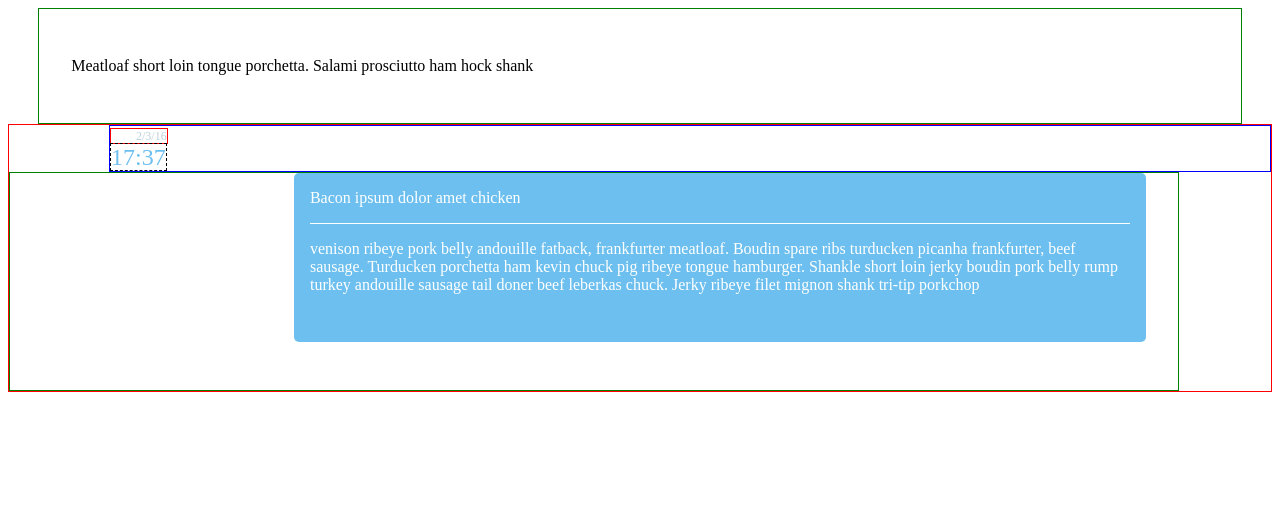
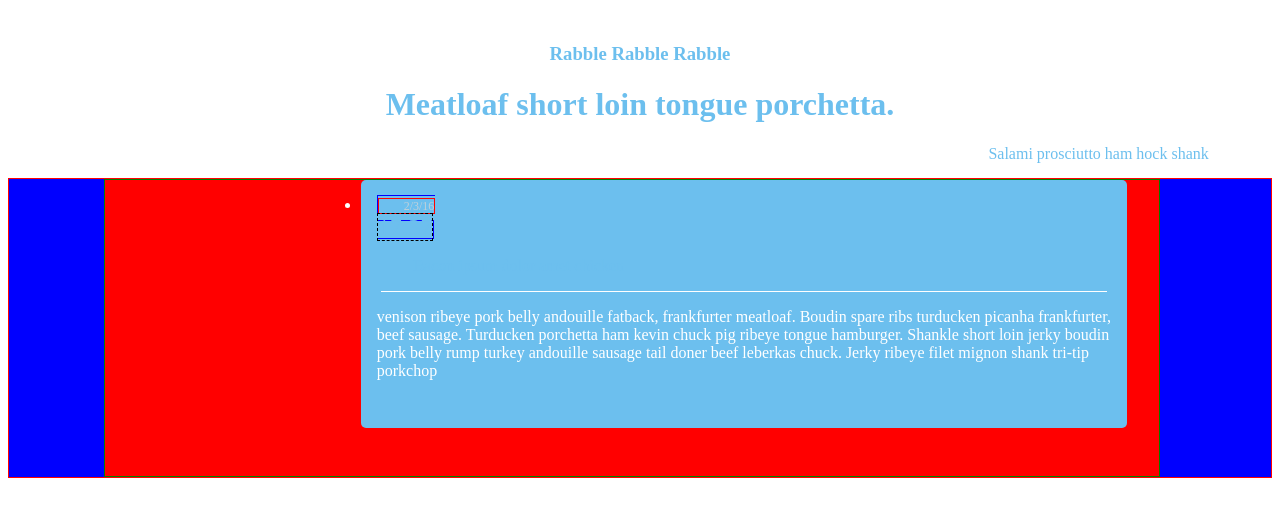
Before and after one commit to gturmel/vertical-timeline, a plain HTML site: page index.html in a window 1280 px wide. Drawn offline with Linux system fonts and the light colour scheme.

Commit message:
little progress, much typing

```diff
--- a/assets/style.css
+++ b/assets/style.css
@@ -1,34 +1,39 @@
-
-/* body styling */
-
 /* header styling */
 
-nav {
+header {
   width: 90%;
   margin: 0 auto 0 auto;
-  padding: 3em 2em 3em 2em;
-  border: 1px solid green;
+  padding: 1em 2em 3em 2em;
+  color: #6cbfee;
 }
 
+h3, h1 {
+  text-align: center;
+}
+nav {
+  text-align: right;
+  float:right;
+}
 /*section. Having the ul wrapped in section means that I can set the
 padding/margin/whatever to hold all of the ul in to where I want it. Yessss*/
 section {
   border: 1px solid red;
+  background-color: blue;
+  margin: 0 0 5% 0;
+  padding: 0 5% 0 5%;
 }
 
 
-section::before {
-  content: '';
-}
 
 /* ul Styling */
 
 ul {
   width: 90%;
-  margin: 0 0 0 0;
+  margin: 0 0 0 2em;
   padding: 0 2em 3em 0;
   border: 1px solid green;
-  display: inline-block;
+  background-color: red;
+
 }
 
 /* li styling */
@@ -39,7 +44,6 @@ li {
   margin-left: 25%;
   padding: 1em;
   position: relative;
-  display:inline-block;
 }
 
 header {
@@ -49,9 +53,9 @@ header {
 }
 
 .datetime {
-  display: block;
+  /*display: block;*/
   border: 1px solid blue;
-  margin-left: 100px;
+  /*margin-left: 100px;*/
 }
 
 .datetime span:first-child{
--- a/index.html
+++ b/index.html
@@ -7,22 +7,22 @@
     </head>
     <body>
 <!--hard mode - hover text popping up, site name, funky imgs-->
-      <nav>Meatloaf short loin tongue porchetta.
-        Salami prosciutto ham hock shank
-      </nav>
+      <header>
+        <h3>Rabble Rabble Rabble</h3>
+        <h1>Meatloaf short loin tongue porchetta.</h1>
+        <nav>Salami prosciutto ham hock shank</nav>
+      </header>
 <!--the whole huge container-->
       <section>
-        <time class="datetime">
-          <span>2/3/16</span><br>
-          <span>17:37</span>
-        </time>
         <ul>
-
-
 <!--the chunk that gets repeated-->
          <li>
 <!--time and date-->
-
+            <time class="datetime">
+              <span>2/3/16</span><br>
+              <span>17:37</span>
+            </time>
+<!--Phone goes here--><div></div>
             <article>
 <!--Header to content-->
               <header>
```
